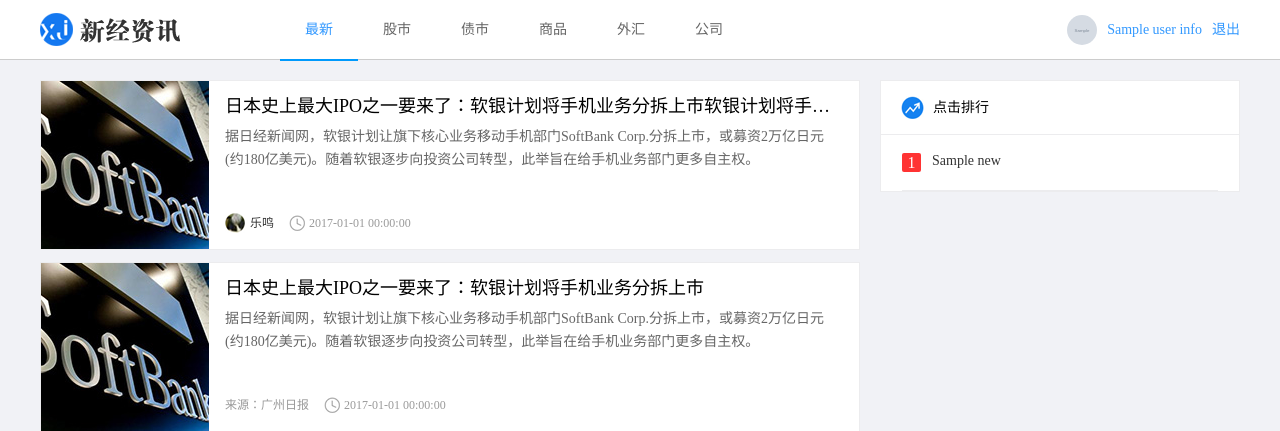
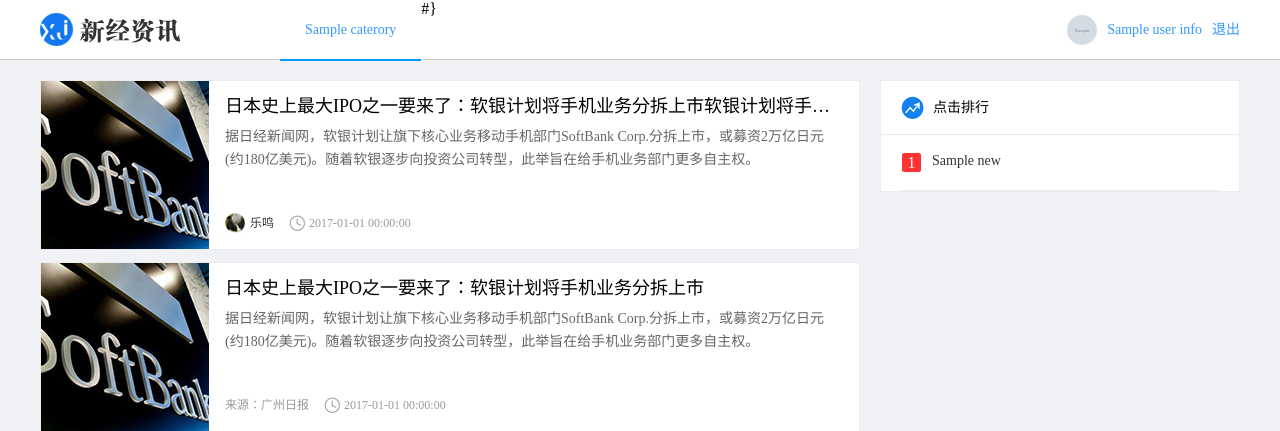
Before and after one commit to hu5427/elite_seed, a Flask app: template info/templates/news/index.html in a window 1280 px wide. Shown: the top 431 px of the page. Run offline with Flask 2, Linux system fonts and the light colour scheme; the template is opened without the code that fills it: most values are stand-ins (such as "Sample title", 1, 10 or a date in 2020); grey boxes marked "Sample" are stand-in pictures; parts of the project's set-up code (start-up, migrations or seed data) failed here and were passed over; some libraries are stand-ins or nearby versions.

Commit message:
显示数据库新闻分类

```diff
--- a/info/templates/news/index.html
+++ b/info/templates/news/index.html
@@ -14,12 +14,20 @@
     <div class="header">
         <a href="#" class="logo fl"><img src="../../static/news/images/logo.png" alt="logo"></a>
         <ul class="menu fl">
-            <li class="active" data-cid="0"><a href="javascript:;">最新</a></li>
-            <li data-cid="1"><a href="javascript:;">股市</a></li>
-            <li data-cid="2"><a href="javascript:;">债市</a></li>
-            <li data-cid="3"><a href="javascript:;">商品</a></li>
-            <li data-cid="4"><a href="javascript:;">外汇</a></li>
-            <li data-cid="5"><a href="javascript:;">公司</a></li>
+            {% for caterory in data.category_li %}
+                {% if loop.index == 1 %}
+                    <li class="active" data-cid="0"><a href="javascript:;">{{ caterory.name }}</a></li>#}
+                {% else %}
+                     <li  data-cid="0"><a href="javascript:;">{{ caterory.name }}</a></li>#}
+                {% endif %}
+
+            {% endfor %}
+{#            <li class="active" data-cid="0"><a href="javascript:;">最新</a></li>#}
+{#            <li data-cid="1"><a href="javascript:;">股市</a></li>#}
+{#            <li data-cid="2"><a href="javascript:;">债市</a></li>#}
+{#            <li data-cid="3"><a href="javascript:;">商品</a></li>#}
+{#            <li data-cid="4"><a href="javascript:;">外汇</a></li>#}
+{#            <li data-cid="5"><a href="javascript:;">公司</a></li>#}
         </ul>
 
         {% if data.user_info %}
```
Also changed, not shown: info/modules/index/views.py (+14 -4 lines).
